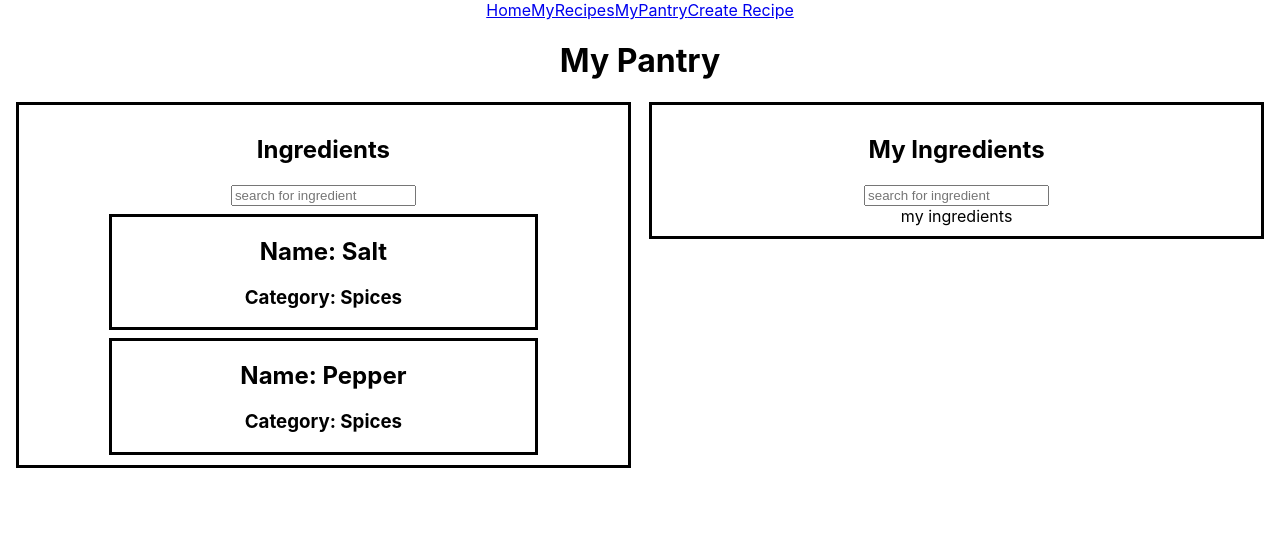
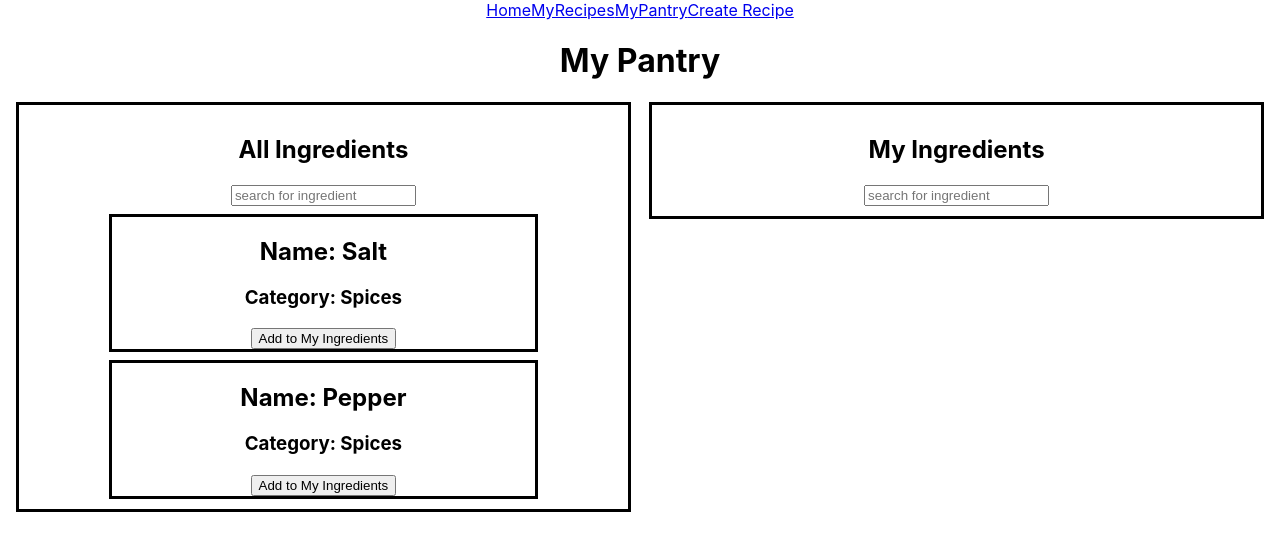
Before and after one commit to Convosable/MyPantry, a React (Create React App) app: page /mypantry in a window 1280 px wide. Shown: the top 550 px of the page. Built offline with nearby package versions, Linux system fonts and the light colour scheme; data requests are answered from the project's data file.

Commit message:
allows ingredients to by added to and removed from MyIngredients

```diff
--- a/src/App.js
+++ b/src/App.js
@@ -10,7 +10,10 @@ import { Route, Switch } from "react-router-dom"
 
 function App() {
 
-  const [ingredientList, setIngredientList] = useState([])
+  const [ingredientsList, setIngredientsList] = useState([])
+  const [myIngredientsList, setMyIngredientsList] = useState([])
+  // const [ingredientIsActive, setIngredientIsActive] = useState(false);
+
 
   const ingredientsData = `http://localhost:3000/ingredients`
   // const recipesData = `http://localhost:3000/recipe`
@@ -18,8 +21,19 @@ function App() {
   useEffect(() => {
     fetch(ingredientsData)
     .then(r=>r.json())
-    .then(ingredient => setIngredientList(ingredient))
+    .then(ingredient => setIngredientsList(ingredient))
   },[]);
+
+
+  function handleIngredientChange(ingredient) {
+    if (myIngredientsList.includes(ingredient)){
+      const removeIngredient = myIngredientsList.filter(i => i.id !== ingredient.id)
+      setMyIngredientsList(removeIngredient)
+    } else {
+      setMyIngredientsList([...myIngredientsList, ingredient])
+    }
+      // setIngredientIsActive(ingredientIsActive => !ingredientIsActive);
+  }
 
   return (
     <div className="App">
@@ -32,7 +46,7 @@ function App() {
           <MyRecipes />
         </Route>
         <Route exact path = "/mypantry">
-          <MyPantry ingredientList = {ingredientList}/>
+          <MyPantry myIngredientsList = {myIngredientsList} handleIngredientChange = {handleIngredientChange} ingredientsList = {ingredientsList}/>
         </Route>
         <Route exact path = "/createrecipe">
           <CreateRecipe />
--- a/src/IngredientCard.js
+++ b/src/IngredientCard.js
@@ -1,11 +1,13 @@
 import React from 'react';
 
-function IngredientCard({ingredient}) {
+function IngredientCard({ingredient, ingredientIsActive, handleIngredientChange}) {
+
 
     return (
         <div className='ingredientcard'>
             <h2>Name: {ingredient.name}</h2>
             <h3>Category: {ingredient.category}</h3>
+            <button onClick={() => handleIngredientChange(ingredient)}>{ingredientIsActive ? "Remove from My Ingredients" : "Add to My Ingredients"}</button>
         </div>
     )
 }
--- a/src/MyPantry.js
+++ b/src/MyPantry.js
@@ -1,23 +1,25 @@
 import React from "react";
 import IngredientCard from "./IngredientCard";
 
-function MyPantry({ingredientList}) {
+function MyPantry({ingredientsList, myIngredientsList, handleIngredientChange}) {
 
     return (
         <div>
             <h1>My Pantry</h1>
             <div className = "ingredientcontainer">
-                <h2>Ingredients</h2>
+                <h2>All Ingredients</h2>
                 <input type="text" placeholder="search for ingredient"></input>
-                    {ingredientList.map((ingredient) =>
-                    <IngredientCard ingredient = {ingredient} key = {ingredient.name}/>
+                    {ingredientsList.map((ingredient) =>
+                    <IngredientCard ingredient = {ingredient} key = {ingredient.name} handleIngredientChange = {handleIngredientChange}/>
                     )}
             </div>
             <div className = "myingredientcontainer">
                 <h2>My Ingredients</h2>
                 <input type="text" placeholder="search for ingredient"></input>
                 <div>
-                    my ingredients
+                    {myIngredientsList.map((ingredient) =>
+                    <IngredientCard ingredient = {ingredient} key = {ingredient.name} handleIngredientChange = {handleIngredientChange}/>
+                    )}
                 </div>
             </div>
 
```
